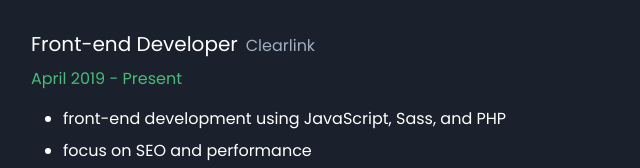
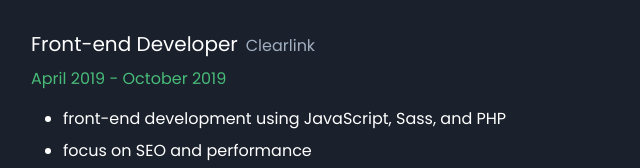
Before and after one commit to carstonhenderson/carstonhenderson, a Gatsby site: page / in a window 1280 px wide. Shown: the part 776-944 px from the top of the page, 241-881 px from the left. Built offline with nearby package versions, Linux system fonts and the light colour scheme; Gatsby itself is replaced by a stand-in of ours.

Commit message:
Fix typo

```diff
--- a/src/pages/index.js
+++ b/src/pages/index.js
@@ -36,7 +36,7 @@ const IndexPage = () => (
         title="Front-end Developer"
         company="Clearlink"
         startDate="April 2019"
-        endDate="Present"
+        endDate="October 2019"
         details={[
           'front-end development using JavaScript, Sass, and PHP',
           'focus on SEO and performance',
@@ -99,7 +99,7 @@ const IndexPage = () => (
 
     <Section title="Skills">
       <Skill title="HTML (HTML5)" />
-      <Skill title="CSS (CSS3, CSS Modules, Emotion" />
+      <Skill title="CSS (CSS3, CSS Modules, Emotion)" />
       <Skill title="JavaScript (ES6, React, Gatsby, Next)" />
       <Skill title="PHP (Laravel)" />
       <Skill title="Query languages (PostgreSQL, MySQL, GraphQL)" />
```
